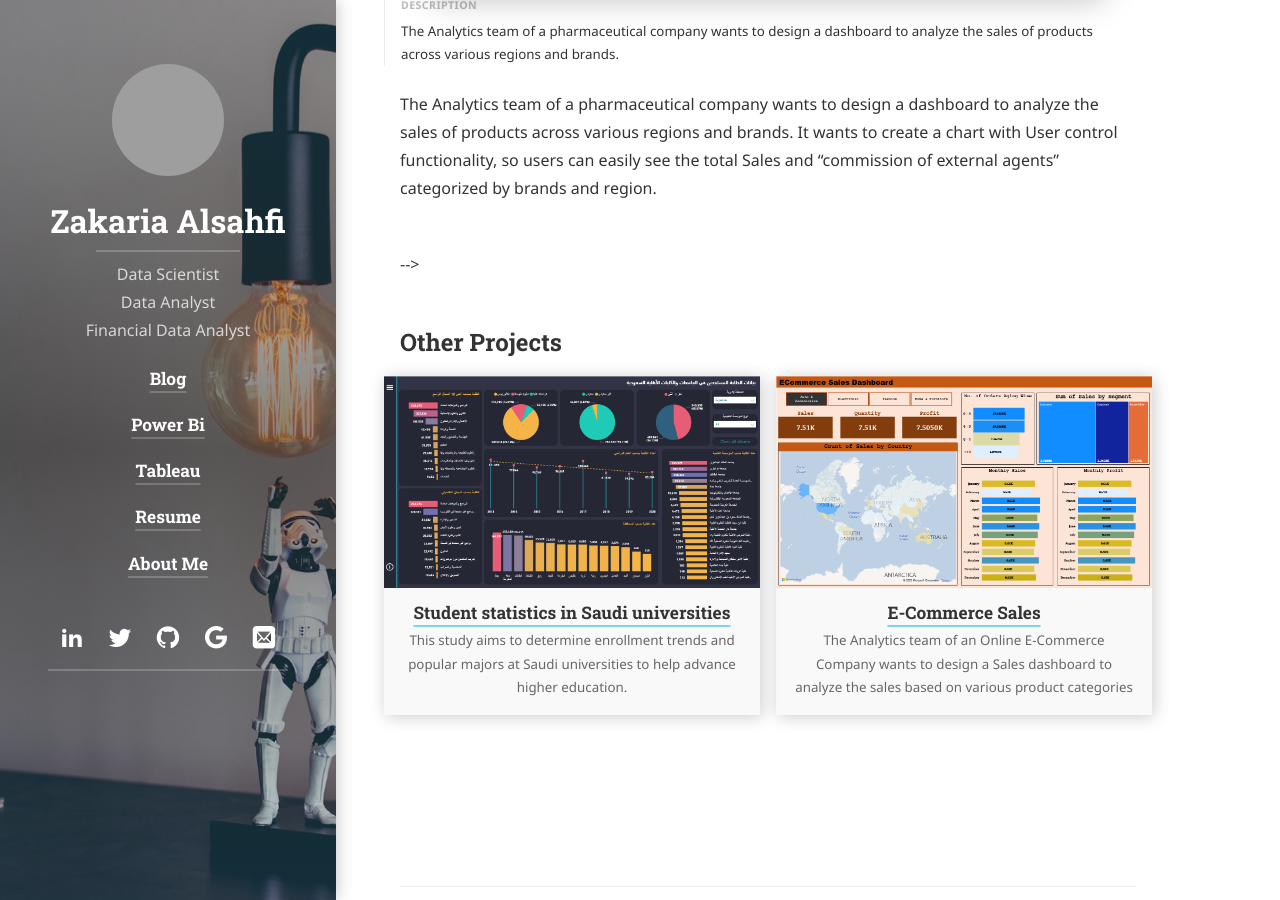
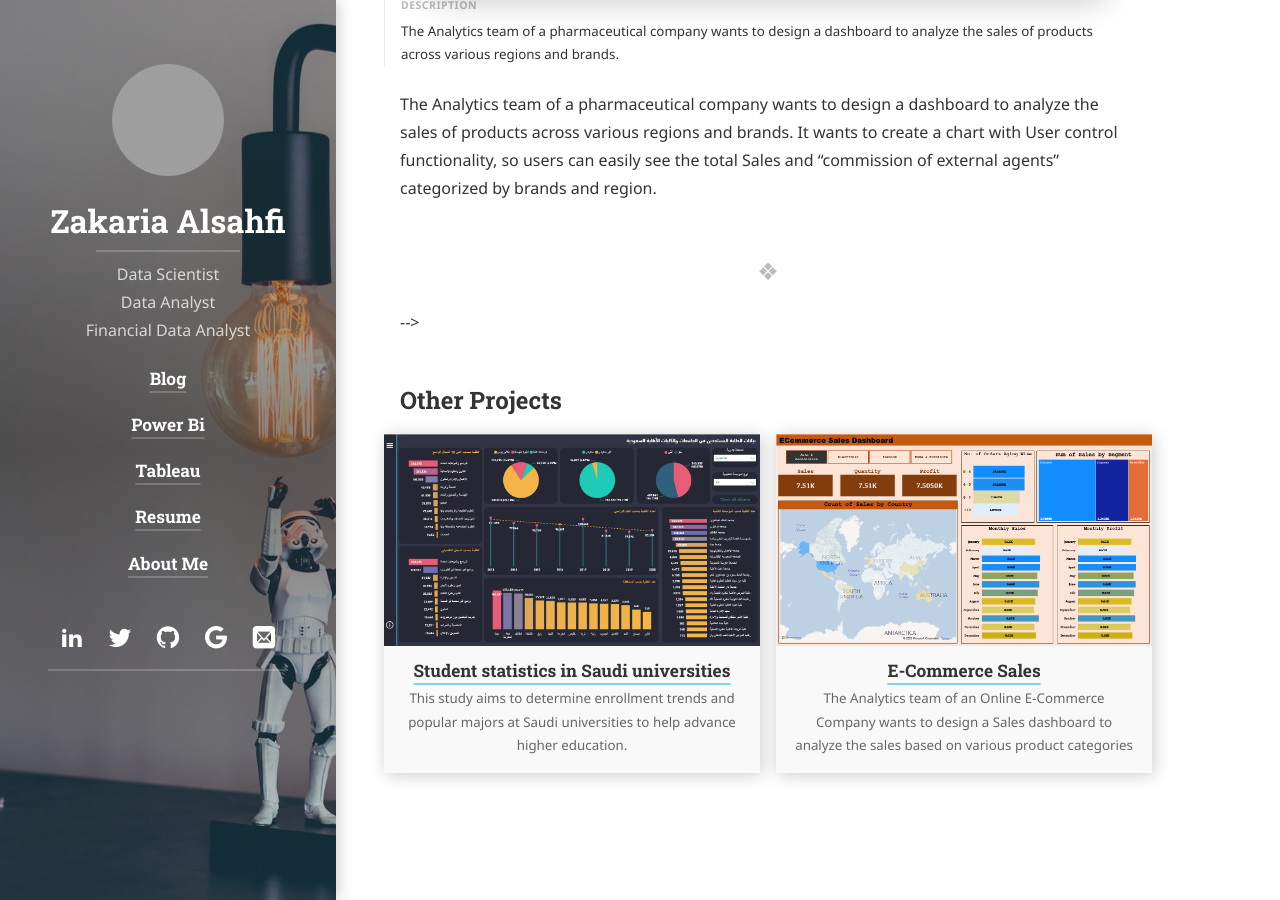
Before and after one commit to alsahfiza/alsahfiza.github.io, a Jekyll site: the page built from _powerbi/Pharmaceutical Sales.md, in a window 1280 px wide and 900 px high, scrolled down 676 px. Built offline with Jekyll 4.4.1, drawn with Linux system fonts in a browser that asks for light colours; cached includes are drawn as plain includes; nearby versions of some CDN libraries; some web fonts are replaced; library files that are not in the unit come from our copies; grey boxes are pictures that could not be loaded.

Commit message:
Update project.html

```diff
--- a/_layouts/project.html
+++ b/_layouts/project.html
@@ -69,7 +69,7 @@ layout: base
   {{ content }}
 </article>
 
-<!--hr class="dingbat related" /-->
+<hr class="dingbat related" />
 
 {% assign addons = page.addons | default:site.hydejack.project_addons %}
 {% unless addons %}{% assign addons = "about,newsletter,other" | split:"," %}{% endunless %}
```
